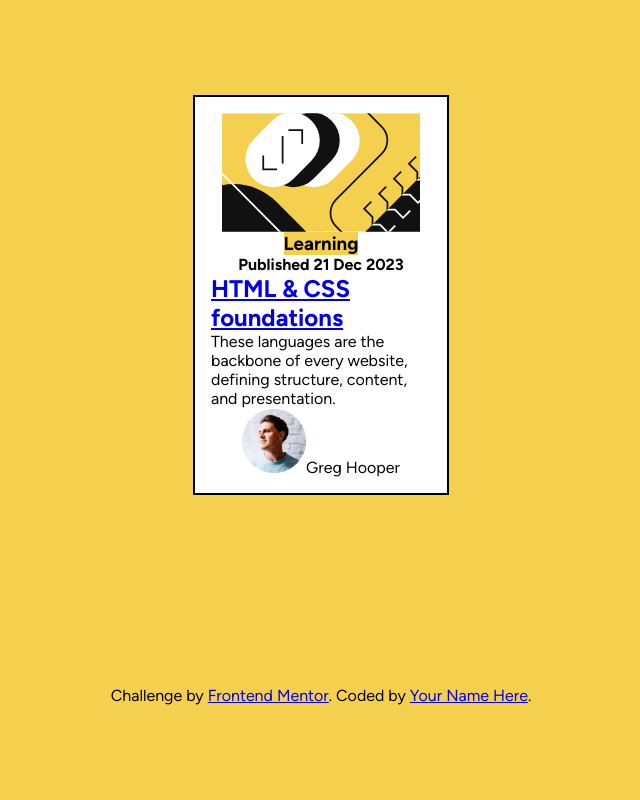
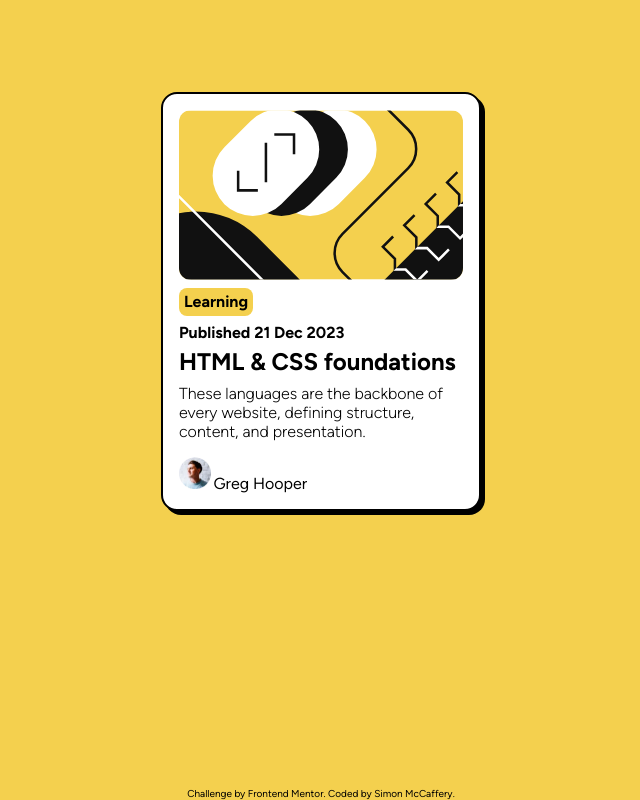
Before and after one commit to SimonMcCaffery/blog-preview-card-main, a plain HTML site: page index.html in a window 1280 px wide. Shown: the whole page, without its empty margins (319-959 px from the left). Drawn offline with Linux system fonts and the light colour scheme.

Commit message:
final solution
finished solution, still to update README

```diff
--- a/index.html
+++ b/index.html
@@ -1,8 +1,10 @@
 <!DOCTYPE html>
 <html lang="en">
+
 <head>
   <meta charset="UTF-8">
-  <meta name="viewport" content="width=device-width, initial-scale=1.0"> <!-- displays site properly based on user's device -->
+  <meta name="viewport" content="width=device-width, initial-scale=1.0">
+  <!-- displays site properly based on user's device -->
 
   <link rel="icon" type="image/png" sizes="32x32" href="./assets/images/favicon-32x32.png">
 
@@ -11,24 +13,28 @@
   <title>Frontend Mentor | Blog preview card</title>
 
 </head>
+
 <body class="bg-yellow">
   <article class="container">
+
     <img src="./assets/images/illustration-article.svg" alt="Illustration of html tags" class="hero-img" />
 
-    <h3 class="bg-yellow">Learning</h3>
+    <h3 class="bg-yellow fs-400 text-left">Learning</h3>
 
-    <h4>Published 21 Dec 2023</h4>
+    <h4 class="text-left fs-400">Published 21 Dec 2023</h4>
 
-    <h1><a href="./index.html"> HTML & CSS foundations </a></h1>
+    <h1 class="text-left"><a href="./index.html"> HTML & CSS foundations </a></h1>
 
     <p>These languages are the backbone of every website, defining structure, content, and presentation.</p>
 
-    <footer><img src="./assets/images/image-avatar.webp" alt="Profile image avatar" class="profile-img" />Greg Hooper</footer>
+    <footer class="text-left"><img src="./assets/images/image-avatar.webp" alt="Profile image avatar" class="profile-img" />Greg Hooper
+    </footer>
   </article>
 
   <div class="attribution">
     Challenge by <a href="https://www.frontendmentor.io?ref=challenge" target="_blank">Frontend Mentor</a>.
-    Coded by <a href="#">Your Name Here</a>.
+    Coded by <a href="#">Simon McCaffery</a>.
   </div>
 </body>
+
 </html>
--- a/styles.css
+++ b/styles.css
@@ -12,18 +12,45 @@
     --color-gray-500: hsl(0, 0%, 42%);
     --color--gray-900: hsl(0, 0%, 7%);
 
+    --font-size-400:  clamp(.25rem, 2vw, 1rem);
+
 
 
 }
 
 *,
 *::before,
-*::after{
+*::after {
     box-sizing: border-box;
     margin: 0;
 }
 
-body{
+h1,
+h2,
+h3,
+h4{
+    line-height: 1.1;
+}
+
+h3{
+    padding: .3125rem;
+    border-radius: .5rem;
+}
+
+a{
+    text-decoration: none;
+    color: black;
+}
+
+a:hover{
+    color: var(--color-yellow);
+}
+
+footer{
+    margin-top: 8px;
+}
+
+body {
     font-family: Figtree;
     margin: 0;
     display: grid;
@@ -32,22 +59,57 @@ body{
     height: 100vh;
 }
 
-.container{
+p{
+    font-weight: 300;
+}
+
+.fs-400 {
+    font-size: var(--font-size-400);
+}
+
+.text-left {
+    text-align: left;
+    align-self: flex-start;
+}
+
+.container {
     display: flex;
     flex-direction: column;
     align-items: center;
     justify-content: center;
-    width: 20vw;
+    max-width: 25vw;      /* Container width */
+    max-height: 75vh;     /* Fixed height for container */
+    width: auto;
     height: auto;
+    gap: .5rem;
     background-color: var(--color-white);
     padding: 1rem;
     border: solid black .125rem;
+    border-radius: 1rem;
+    overflow: hidden; /* Prevents any overflow from the image */
+    box-shadow: .25rem .25rem black;
 }
 
-.bg-yellow{
+.bg-yellow {
     background-color: var(--color-yellow);
 }
 
-.hero-img{
-    width: 90%;
+.hero-img {
+    max-width: 100%;
+    max-height: 100%;
+    width: auto;
+    height: auto;
+    object-fit: contain;
+    border-radius: .75rem;
 }
+
+.profile-img {
+    width: 2rem;
+    height: 2rem;
+    margin-right: 2.4px;
+}
+
+.attribution{
+    align-self: flex-end;
+    font-size: .625rem;
+}
```
Also changed, not shown: assets/images/screenshot.png (added). Lines whose indentation alone changed are shown as unchanged.
